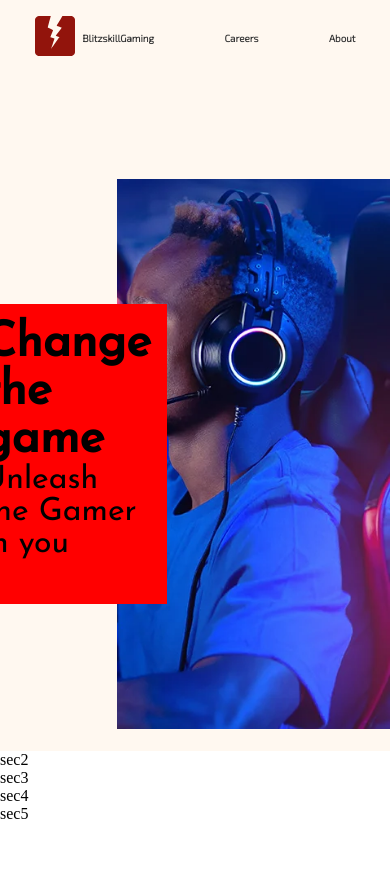
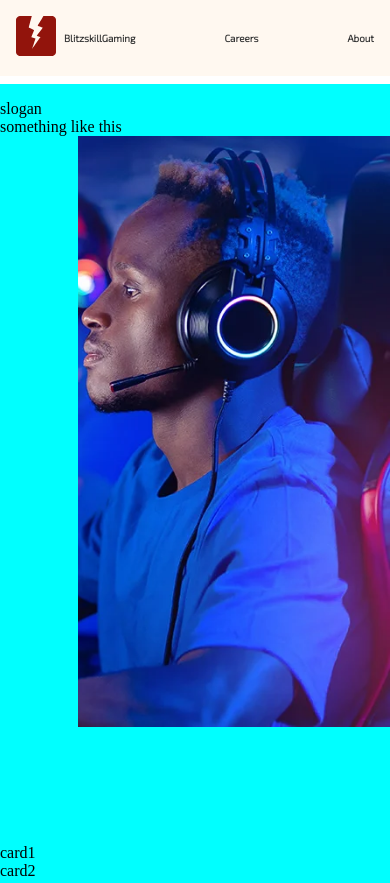
Before and after one commit to Reaper47i/blitzgaming, a website built with Vite: page index.html in a window 390 px wide. Shown: the top 883 px of the page. Before the commit the page ends 844 px from the top, so only its background shows below. Built offline with nearby package versions, Linux system fonts and the light colour scheme.

Commit message:
mobile view fixes

```diff
--- a/index.html
+++ b/index.html
@@ -16,19 +16,30 @@
       </ul>
     </nav>
     <!-- Main landing page section -->
-    <section id="content" class="sec1">
-      <div class="bannerBox">
-        <div class="banner1">
-          <h1>Change the game</h1>
+    <div id="bodySections">
+      <section class="sec1">
+        <div class="leftItem">slogan</br>something like this</div>
+        <div class="rightItem">
+          <img src="/landing.webp" alt="landingPic" />
         </div>
-        <div class="banner2">Unleash the Gamer in you</div>
-      </div>
-      <img src="./landing.webp" alt="landingPic" />
-    </section>
-    <section class="sec2">sec2</section>
-    <section class="sec3">sec3</section>
-    <section class="sec4">sec4</section>
-    <section class="sec5">sec5</section>
+      </section>
+      <section class="sec2">
+        <div>card1</div>
+        <div>card2</div>
+      </section>
+      <section class="sec3">
+        <div>card1</div>
+        <div>card2</div>
+      </section>
+      <section class="sec4">
+        <div>card1</div>
+        <div>card2</div>
+      </section>
+      <section class="sec5">
+        <div>card1</div>
+        <div>card2</div>
+      </section>
+    </div>
     <script type="module" src="/main.js"></script>
   </body>
 </html>
--- a/style.css
+++ b/style.css
@@ -6,6 +6,12 @@
   padding: 0;
   box-sizing: border-box;
 }
+/* h1 {
+  font-size: calc(3vh + 10px);
+}
+h2 {
+  font-size: calc(2vh + 6px);
+} */
 :root {
   --main-font: "Exo 2", sans-serif;
   --sec-font: "Poiret One", cursive;
@@ -34,15 +40,17 @@ body {
 }
 
 nav {
+  position: fixed;
+  top: 0;
   width: 100vw;
-  height: 10 vh;
-  padding: 1rem 0;
+  height: fit-content;
+  padding: 1rem;
   gap: 0.5rem;
   background-color: var(--bg-col1);
   z-index: 9999;
 }
 nav ul {
-  width: 70%;
+  width: 100%;
   /* gap: 1rem; */
   list-style: none;
   color: var(--color-font);
@@ -53,36 +61,31 @@ nav ul li {
   font-size: calc(1vw + 6px);
   font-weight: 600;
 }
+#bodySections {
+  width: 100vw;
+  height: fit-content;
+  margin-top: 10vh;
+}
+section {
+  z-index: -1;
+  width: 100vw;
+  height: calc(100vh - 10vh);
+  background-color: aqua;
+  /* margin-top: 10vh; */
+}
+
+/* different sections */
 
 .sec1 {
-  display: flex;
-  align-items: center;
-  justify-content: flex-end;
-  padding-top: 5rem;
+  padding-top: 1rem;
   position: relative;
-  z-index: -1;
-  background-color: var(--bg-col1);
-  width: 100%;
-  height: calc(100vh - 20vh);
 }
 
 .sec1 img {
-  position: static;
-  height: 550px;
-  /* overflow-x: hidden; */
-  /* block-size: auto; */
+  position: absolute;
+  right: 0;
+  width: 80%;
+  height: calc(100vh - 10vh - 20vh);
   object-fit: cover;
-  width: 70%;
   object-position: right;
 }
-
-/* landing page sec1 pic and left icon  */
-.bannerBox {
-  min-height: 300px;
-  position: relative;
-  right: -50px;
-  background-color: red;
-  padding: 1rem;
-  font-size: 2rem;
-  font-family: var(--ter-font);
-}
```
